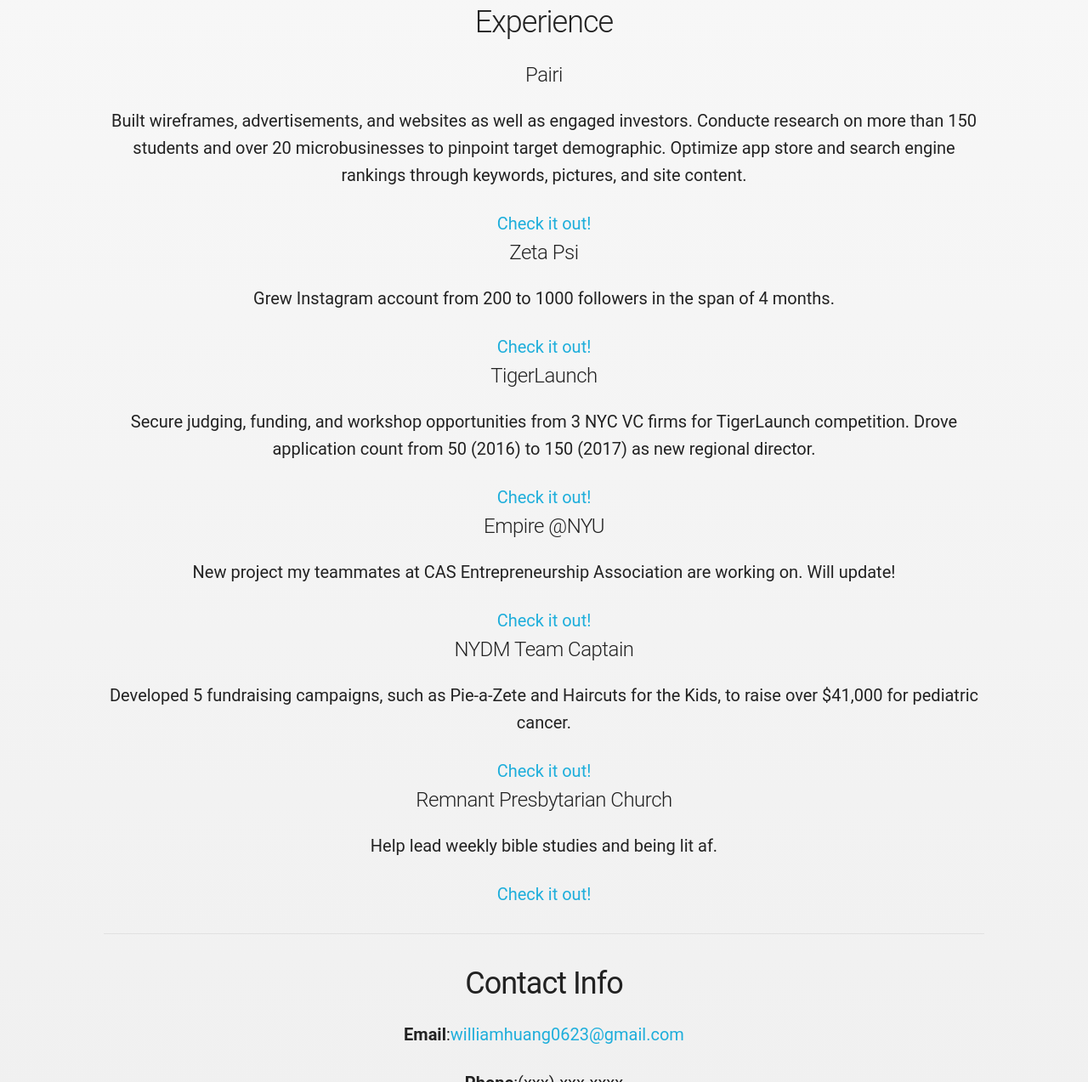
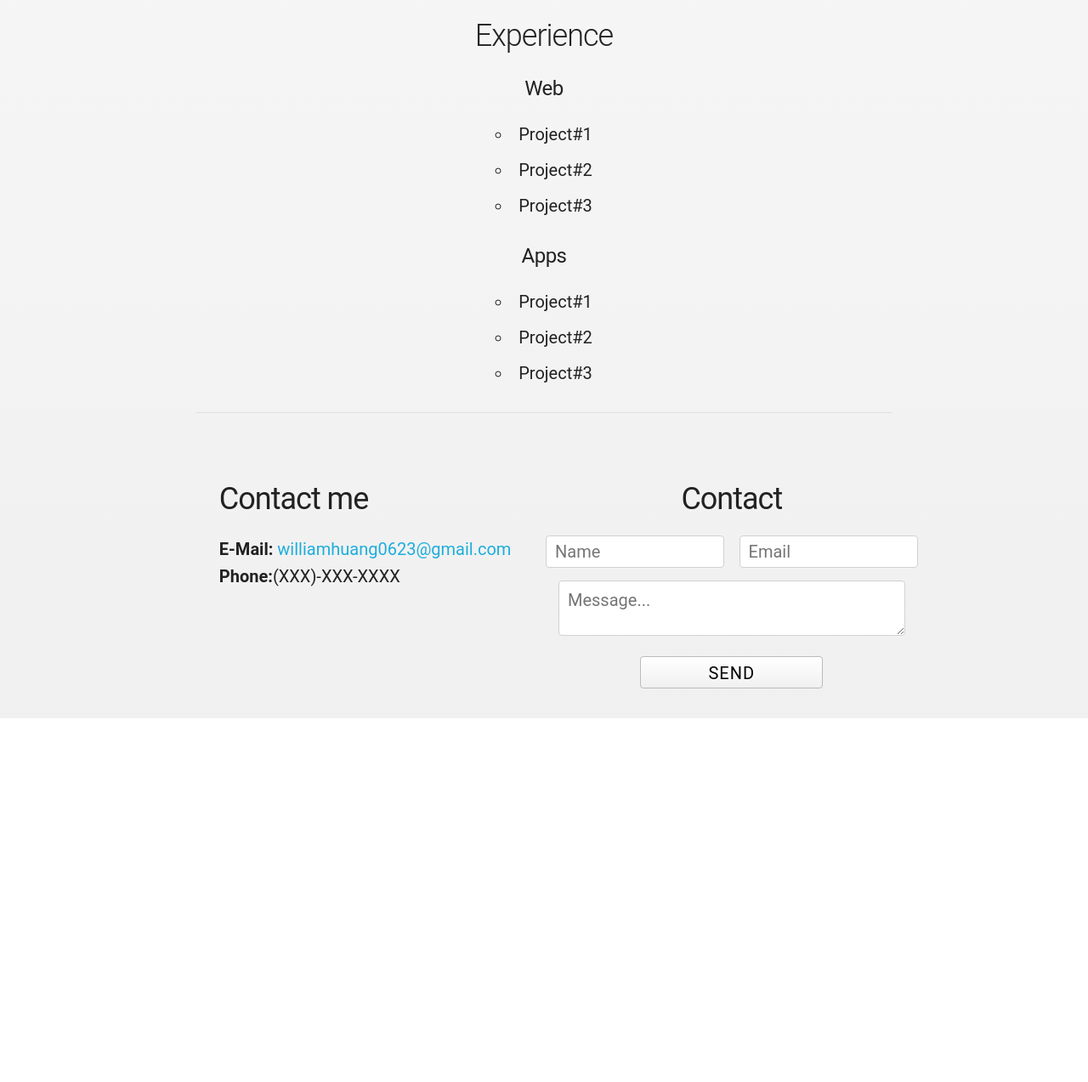
Before and after one commit to CalumR23/William-Site, a plain HTML site: page index.html in a window 1280 px wide. Shown: the part 1527-2800 px from the top of the page at 85% size. After the commit the page ends 2372 px from the top, so only its background shows below. Drawn offline with nearby package versions, Linux system fonts and the light colour scheme.

Commit message:
added lists and contact forms

```diff
--- a/assests/css/style.css
+++ b/assests/css/style.css
@@ -1,6 +1,6 @@
 html, body {
-    margin-right: 5%;
-    margin-left: 5%;
+    margin-right: 10%;
+    margin-left: 10%;
     padding: 0%;
 }
 .header {
@@ -56,6 +56,9 @@
     transition: .5s ease;
     background-color: #008CBA;
   }
+  #portfolio{
+    text-align: center;
+  }
   /* For mobile phones: */
 [class*="col-"] {
     width: 100%;
--- a/index.html
+++ b/index.html
@@ -41,6 +41,7 @@
     </section>
 
     <hr>
+    <div id="portfolio">
         <h3>Portfolio</h3>
         <div class="container-fluid" id="gallery" name="gallery">
             <div class="row row-10 row-horizontal-10">
@@ -128,61 +129,51 @@
 
             </div>
         </div>
+    </div>
     <hr>
     <div id="project-div">
         <h3>Experience</h3>
-        <div class="project-card">
-            <h5 class="project-title">Pairi</h5>
-            <div class="project-info">
-                <p>Built wireframes, advertisements, and websites as well as engaged investors. Conducte research on
-                    more than 150 students and over 20 microbusinesses to pinpoint target demographic. Optimize app
-                    store and search engine rankings through keywords, pictures, and site content.</p>
-                <a href="https://www.pairi.io/" target="_blank">Check it out!</a>
-            </div>
-        </div>
-        <div class="project-card">
-            <h5 class="project-title">Zeta Psi</h5>
-            <div class="project-info">
-                <p>Grew Instagram account from 200 to 1000 followers in the span of 4 months.</p>
-                <a href="http://www.nyuzetapsi.com/" target="_blank">Check it out!</a>
-            </div>
-        </div>
-        <div class="project-card">
-            <h5 class="project-title">TigerLaunch</h5>
-            <div class="project-info">
-                <p>Secure judging, funding, and workshop opportunities from 3 NYC VC firms for TigerLaunch competition.
-                    Drove application count from 50 (2016) to 150 (2017) as new regional director.</p>
-                <a href="http://www.tigerlaunch.com/" target="_blank">Check it out!</a>
-            </div>
-        </div>
-        <div class="project-card">
-            <h5 class="project-title">Empire @NYU</h5>
-            <div class="project-info">
-                <p>New project my teammates at CAS Entrepreneurship Association are working on. Will update!</p>
-                <a href="https://www.empirenyu.com/" target="_blank">Check it out!</a>
-            </div>
-        </div>
-        <div class="project-card">
-            <h5 class="project-title">NYDM Team Captain</h5>
-            <div class="project-info">
-                <p>Developed 5 fundraising campaigns, such as Pie-a-Zete and Haircuts for the Kids, to raise over
-                    $41,000 for pediatric cancer.</p>
-                <a href="https://www.beposfdn.org/bpos_teampage.aspx?eventtag=NYDM2017&teamid=1021"
-                    target="_blank">Check it out!</a>
-            </div>
-        </div>
-        <div class="project-card">
-            <h5 class="project-title">Remnant Presbytarian Church</h5>
-            <div class="project-info">
-                <p>Help lead weekly bible studies and being lit af.</p>
-                <a href="https://remnantchurch.org/" target="_blank">Check it out!</a>
-            </div>
+        <h5><b>Web</b></h5>
+        <ul>
+            <li>Project#1</li>
+            <li>Project#2</li>
+            <li>Project#3</li>
+        </ul>
+        <h5><b>Apps</b></h5>
+        <ul>
+            <li>Project#1</li>
+            <li>Project#2</li>
+            <li>Project#3</li>
+        </ul>
     </div>
     <hr>
     <div id="contact-info">
-            <h3><b>Contact Info</b></h3>
-            <p><b>Email</b>:<a href="mailto:williamhuang0623@gmail.com">williamhuang0623@gmail.com</a></p>
-            <p><b>Phone</b>:(xxx)-xxx-xxxx</p>
+			<footer class="row">
+
+                    <section class="six columns info">
+                        <h3><b>Contact me</b></h3>
+                            <span><b><i class="fa fa-envelope"></i> E-Mail:</b> <a href="mailto:williamhuang0623@gmail.com">williamhuang0623@gmail.com</a></span><br>
+                            <span class="pull-right1"><b><i class="fa fa-phone"></i> Phone:</b>(XXX)-XXX-XXXX </span><br>
+                    </section>
+
+
+            <section class="six columns contact">
+                <h3><i class="fa fa-envelope"></i><b> Contact</b></h3>
+                <form action="https://formspree.io/williamhuang0623@gmail.com" method="POST">
+                    <div class="row">
+                        <div class="six columns">
+                            <input class="u-full-width" type="name" placeholder="Name" id="NameInput" name="name">
+                        </div>
+                        <div class="six columns">
+                            <input class="u-full-width" type="email" placeholder="Email" id="EmailInput" name="email">
+                        </div>
+                    </div>
+                    <textarea class="u-full-width" placeholder="Message..." id="Message" name="message"></textarea>
+                    <input class="button" type="submit" value="Send">
+                    <input type="hidden" name="_subject" value="New message!" />
+                </form>
+        </section>
+    </footer>
     </div>
 
 
```
Lines whose indentation alone changed are shown as unchanged.
